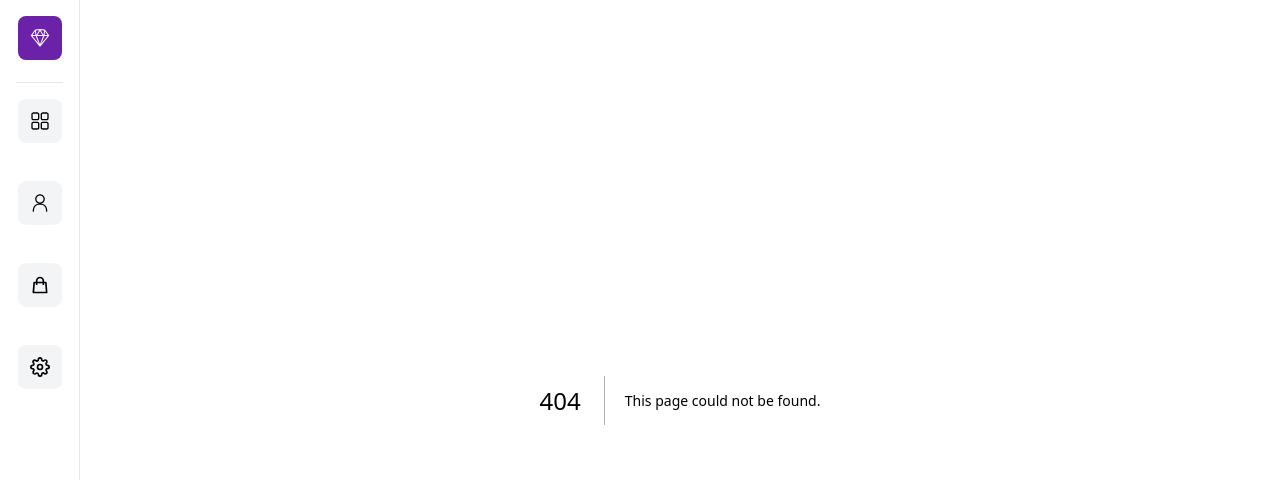
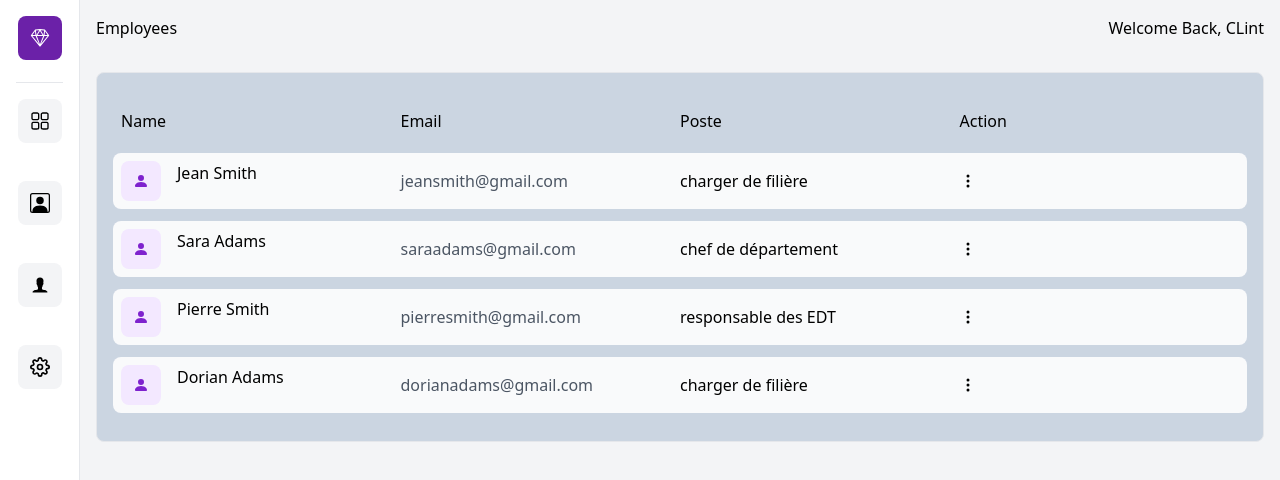
Before and after one commit to LynlynDev/iuc_be2, a Next.js app: page /employees in a window 1280 px wide. Before the commit this address had no page. Shown: the top 480 px of the page. Built offline with nearby package versions, Linux system fonts and the light colour scheme.

Commit message:
Mise à jour

```diff
--- a/data/data.js
+++ b/data/data.js
@@ -6,7 +6,7 @@ export const data = [
             last: 'Smith',
         },
         email: 'jeansmith@gmail.com',
-        typeof: 'charger de filière',
+        poste: 'charger de filière',
         position: 'first place',
     },
     {
@@ -16,7 +16,7 @@ export const data = [
             last: 'Adams',
         },
         email: 'saraadams@gmail.com',
-        typeof: 'chef de département',
+        poste: 'chef de département',
         position: 'third place',
     },
     {
@@ -26,8 +26,9 @@ export const data = [
             last: 'Smith',
         },
         email: 'pierresmith@gmail.com',
-        typeof: 'responsable des EDT',
+        poste: 'responsable des EDT',
         position: 'second place',
+        //action: 'modifier', 'supprimer', 'voir details',
     },
     {
         id:1,
@@ -36,7 +37,7 @@ export const data = [
             last: 'Adams',
         },
         email: 'dorianadams@gmail.com',
-        typeof: 'charger de filière',
+        poste: 'charger de filière',
         position: 'fourth place',
     },
 ]
--- a/src/components/RecentOrders.jsx
+++ b/src/components/RecentOrders.jsx
@@ -1,6 +1,6 @@
 import React from "react";
 import { data } from "../../data/data.js";
-import { BsFillPeopleFill } from "react-icons/bs";
+import { BsPersonFill } from "react-icons/bs";
 
 const RecentOrders = () => {
   return (
@@ -16,11 +16,13 @@ const RecentOrders = () => {
             className="ng-gray-50 hover:bg-gray-100 rounded-lg my-3 p-2 flex items-center cursor-pointer"
           >
             <div className="bg-purple-100 rounded-lg p-3">
-              <BsFillPeopleFill className="text-purple-800" />
+              <BsPersonFill className="text-purple-800" />
             </div>
-            <div>
-              <p>{order.position}</p>
+            <div className='pl-4'>
+              <p className='text-gray-800 font-bold'>{order.position}</p>
+              <p className='text-gray-400 text-sm'>{order.name.first}</p>
             </div>
+            <p className="lg:flex md:hidden absolute right-6 text-sm">{order.typeof}</p>
           </li>
         ))}
       </ul>
--- a/src/components/Sidebar.jsx
+++ b/src/components/Sidebar.jsx
@@ -1,7 +1,8 @@
 import Link from "next/link";
 import React from "react";
-import { RxDashboard, RxPerson, RxSketchLogo } from "react-icons/rx"
-import { HiOutlineShoppingBag } from 'react-icons/hi';
+import { RxDashboard, RxSketchLogo } from "react-icons/rx"
+import { BsPersonSquare} from 'react-icons/bs'
+import { IoIosPerson } from 'react-icons/io';
 import { FiSettings } from 'react-icons/fi'
 
 
@@ -24,15 +25,15 @@ const Sidebar = ({ children }) => {
                         </div>
                     </Link>
 
-                    <Link href='/customers'>
+                    <Link href='/employees'>
                         <div className="bg-gray-100 hover:bg-gray-200 cursor-pointer my-4 p-3 rounded-lg inline-block">
-                            <RxPerson size={20} />
+                            <BsPersonSquare size={20} />
                         </div>
                     </Link>
 
                     <Link href='/orders'>
                         <div className="bg-gray-100 hover:bg-gray-200 cursor-pointer my-4 p-3 rounded-lg inline-block">
-                            <HiOutlineShoppingBag size={20} />
+                            <IoIosPerson size={20} />
                         </div>
                     </Link>
 
--- a/src/components/TopCards.jsx
+++ b/src/components/TopCards.jsx
@@ -18,7 +18,7 @@ const TopCards = () => {
                 <div className="flex flex-col w-full pb-4">
                 <div>
                         <p className="text-2xl font-bold">$1,437,876</p>
-                        <p className="text-gray-600">YTD Rvenue</p>
+                        <p className="text-gray-600">YTD Revenue</p>
                     </div>
                     <p className="bg-green-200 flex justify-center items-center p-2 rounded-lg">
                         <span className="text-green-700 text-lg">+11%</span>
--- /dev/null
+++ b/src/pages/employees.jsx
@@ -0,0 +1,47 @@
+import React from "react";
+import { data } from "../../data/data";
+import { BsPersonFill, BsThreeDotsVertical } from "react-icons/bs";
+
+const employees = () => {
+  return (
+    <div className="bg-gray-100 min-h-screen">
+      <div className="flex justify-between p-4">
+        <h2>Employees</h2>
+        <h2>Welcome Back, CLint</h2>
+      </div>
+      <div className="p-4">
+        <div className="w-full m-auto p-4 border rounded-lg bg-slate-300 overflow-y-auto">
+          <div className="my-3 p-2 grid md:grid-cols-4 sm:grid-cols-3 grid-cols-2 items-center justify-between cursor-pointer">
+            <span>Name</span>
+            <span className="sm:text-left text-right">Email</span>
+            <span className="hidden md:grid">Poste</span>
+            {/* <span className='hidden md:grid'>Percentage</span>*/}
+            <span className="hidden sm:grid">Action</span>
+          </div>
+          <ul>
+            {data.map((order, id) => (
+              <li key={id} className="bg-gray-50 hover:bg-gray-100 rounded-lg my-3 p-2 grid md:grid-cols-4
+                sm:grid-cols-3 grid-cols-2 items-center justify-between cursor-pointer">
+
+                <div className='flex'>
+                  <div className="bg-purple-100 p-3 rounded-lg">
+                    <BsPersonFill className="text-purple-700" />
+                  </div>
+                  <p className='pl-4'>{order.name.first +' '+ order.name.last}</p>
+                </div>
+                <p className='text-gray-600 sm:text-left text-right'>{order.email}</p>
+                <p className='hidden md:flex'>{order.poste}</p>
+                <div className='sm:flex hidden justify-between items-center'>
+                  <BsThreeDotsVertical />
+                </div>
+
+              </li>
+            ))}
+          </ul>
+        </div>
+      </div>
+    </div>
+  );
+};
+
+export default employees;
--- /dev/null
+++ b/src/pages/orders.jsx
@@ -0,0 +1,61 @@
+import React from "react";
+import { data } from "../../data/data";
+import { BsThreeDotsVertical, BsPersonFill } from "react-icons/bs";
+
+const orders = () => {
+  return (
+    <div className="bg-gray-100 min-h-screen">
+      <div className="flex justify-between px-4 pt-4">
+        <h2>Orders</h2>
+        <h2>Welcome Back, Clint</h2>
+      </div>
+      <div className="p-4">
+        <div className="w-full m-auto p-4 border rounded-lg bg-white overflow-y-auto">
+          <div className="my-3 p-2 grid md:grid-cols-4 sm:grid-cols-3 grid-cols-2 items-center justify-between cursor-pointer">
+            <span>Order</span>
+            <span className="sm:text-left text-right"> Statut</span>
+            <span className="hidden md:grid">Last Order</span>
+            <span className="hidden sm:grid">Method</span>
+          </div>
+          <ul>
+            {data.map((order, id) => (
+              <li
+                key={id}
+                className="bg-gray-50 hover:bg-gray-100 rounded-lg my-3 p-2 grid md:grid-cols-4
+                sm:grid-cols-3 grid-cols-2 items-center justify-between cursor-pointer"
+              >
+                <div className="flex">
+                  <div className="bg-purple-100 p-3 rounded-lg">
+                    <BsPersonFill className="text-purple-700" />
+                  </div>
+                  <div className="pl-4">
+                    <p className="text-gray-800 text-sm">
+                      {order.name.first + " " + order.name.last}
+                    </p>
+                    <p className="text-gray-800 font-bold">
+                      {order.position.toLocaleString()}
+                    </p>
+                  </div>
+                </div>
+                <p className='text-gray-600 sm:text-left text-right'>
+                  <span className={
+                    order.poste= 'Processing'
+                    ? 'bg-green-300 p-2 rounded-lg'
+                    : order.poste == 'Completed'
+                    ? 'bg-blue-400 p-2 rounded-lg'
+                    : 'bg-yellow-200 p-2 rounded-lg'
+                }
+                >
+                    {order.poste}
+                </span>
+                </p>
+              </li>
+            ))}
+          </ul>
+        </div>
+      </div>
+    </div>
+  );
+};
+
+export default orders;
```
Also changed, not shown: 1 other file (tests, documents, lock files or other folders).
